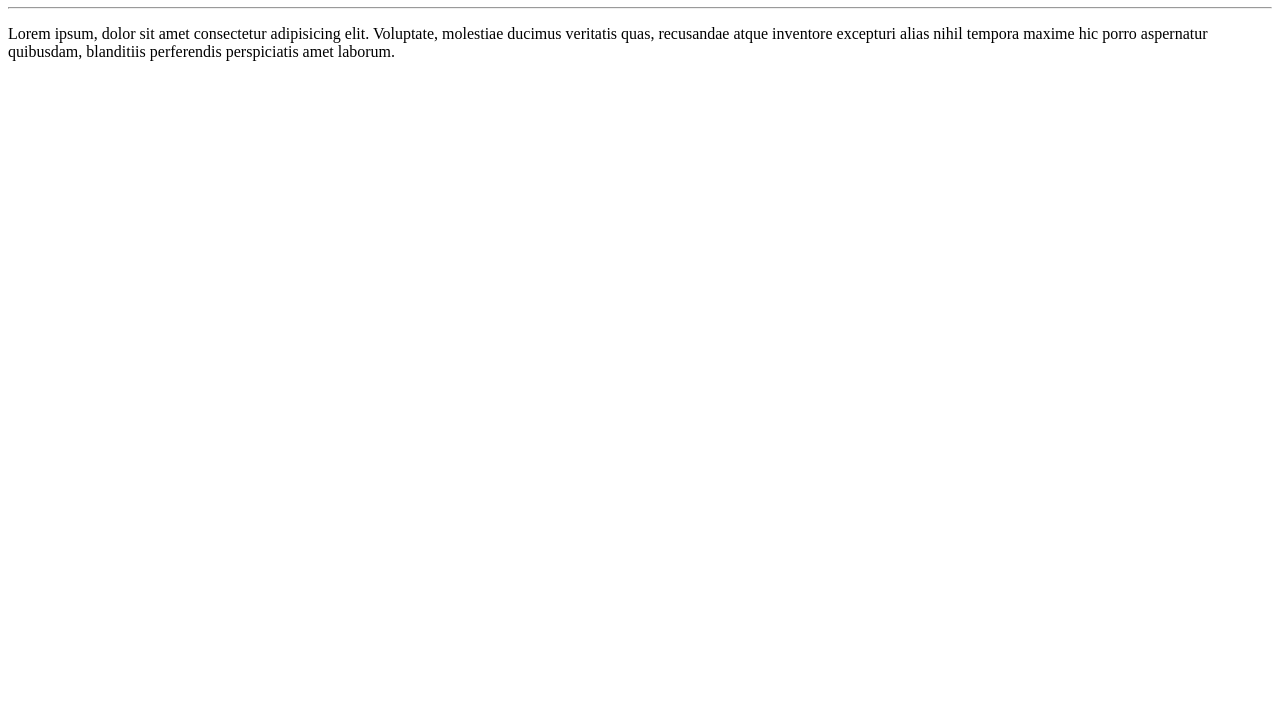
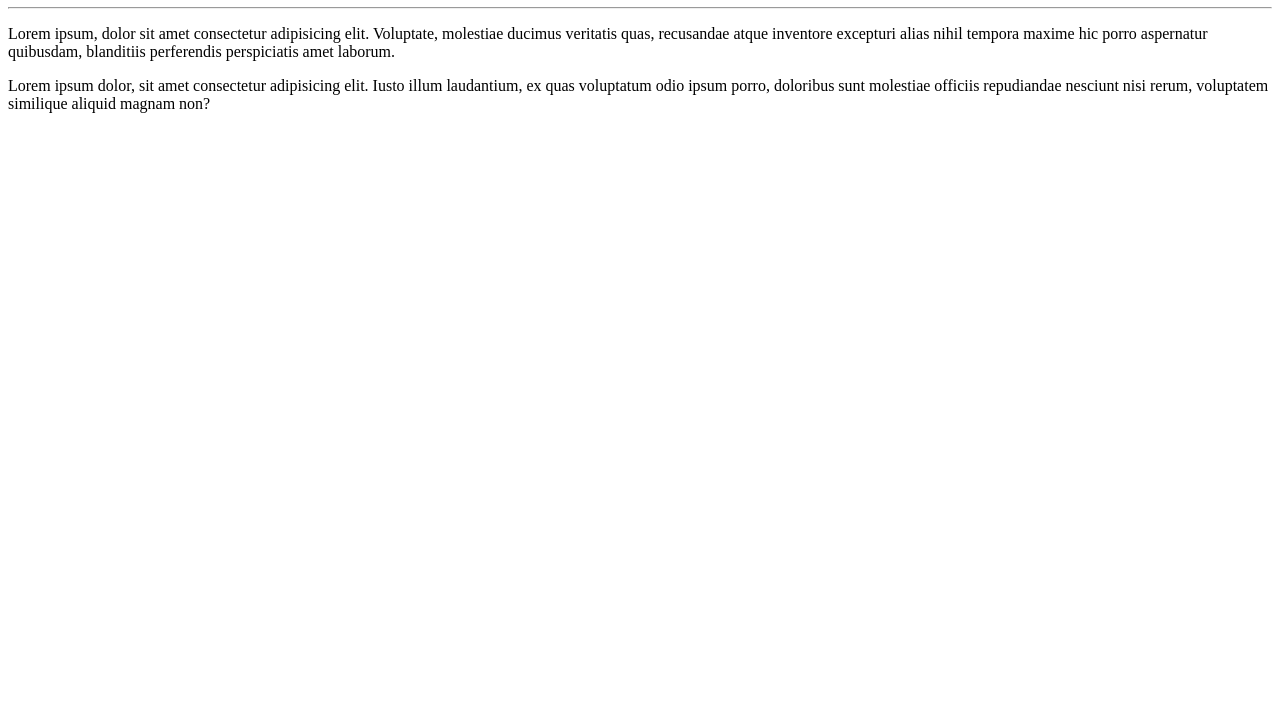
Before and after one commit to paulo385/Ola-Mundo, a plain HTML site: page site-exemplo/index.html in a window 1280 px wide. Shown: the part 73-800 px from the top of the page. Drawn offline with Linux system fonts and the light colour scheme.

Commit message:
adicionei um parágrafo

```diff
--- a/site-exemplo/index.html
+++ b/site-exemplo/index.html
@@ -10,5 +10,6 @@
   <h1>Olá, Mundo!</h1>
   <hr>
   <p>Lorem ipsum, dolor sit amet consectetur adipisicing elit. Voluptate, molestiae ducimus veritatis quas, recusandae atque inventore excepturi alias nihil tempora maxime hic porro aspernatur quibusdam, blanditiis perferendis perspiciatis amet laborum.</p>
+  <p>Lorem ipsum dolor, sit amet consectetur adipisicing elit. Iusto illum laudantium, ex quas voluptatum odio ipsum porro, doloribus sunt molestiae officiis repudiandae nesciunt nisi rerum, voluptatem similique aliquid magnam non?</p>
 </body>
 </html>
```
